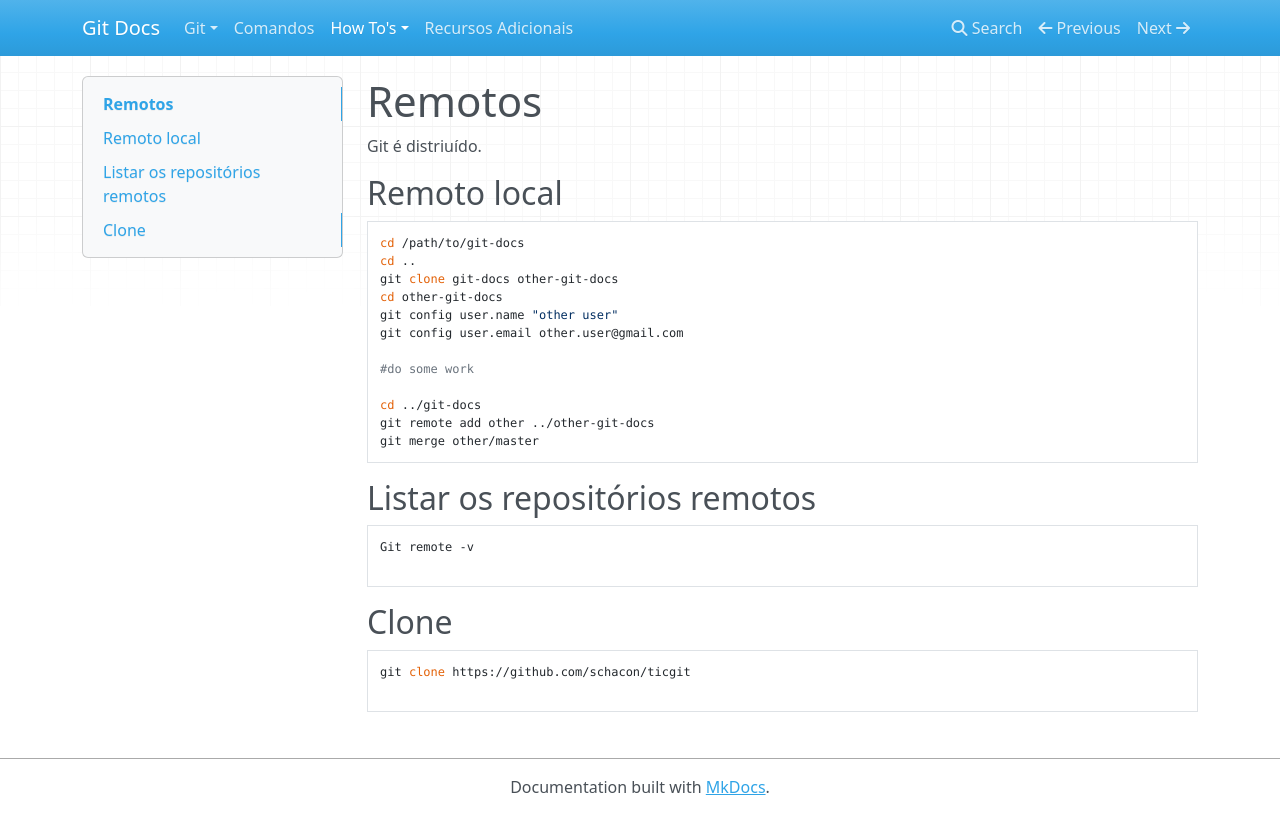
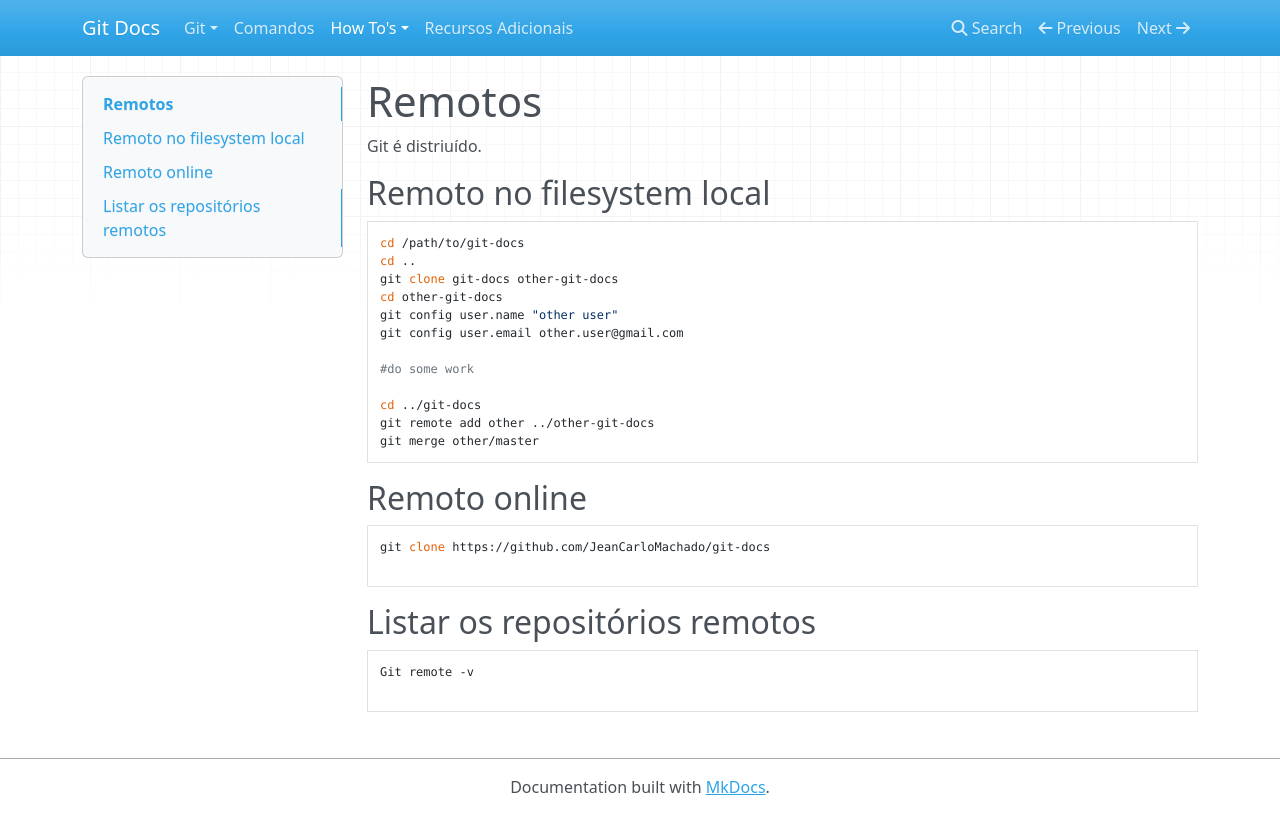
Before and after one commit to jeanCarloMachado/git_course, an MkDocs documentation site: the page built from docs/remotos.md, in a window 1280 px wide. Shown: the top 834 px of the page. Built offline with MkDocs 1.6.1, drawn with Linux system fonts in a browser that asks for light colours; nearby versions of some CDN libraries; old or Windows-style settings are respelled for this version of MkDocs.

Commit message:
improvements on remote

````diff
--- a/docs/remotos.md
+++ b/docs/remotos.md
@@ -3,8 +3,8 @@ Remotos
 
 Git é distriuído.
 
-Remoto local
-------------
+Remoto no filesystem local
+--------------------------
 
 ```
 cd /path/to/git-docs
@@ -21,6 +21,14 @@ git remote add other ../other-git-docs
 git merge other/master
 ```
 
+Remoto online
+------------
+
+```
+git clone https://github.com/JeanCarloMachado/git-docs
+
+```
+
 Listar os repositórios remotos
 ------------------------------
 
@@ -28,11 +36,3 @@ Listar os repositórios remotos
 Git remote -v
 
 ```
-
-Clone
------
-
-```
-git clone https://github.com/schacon/ticgit
-
-```
````
